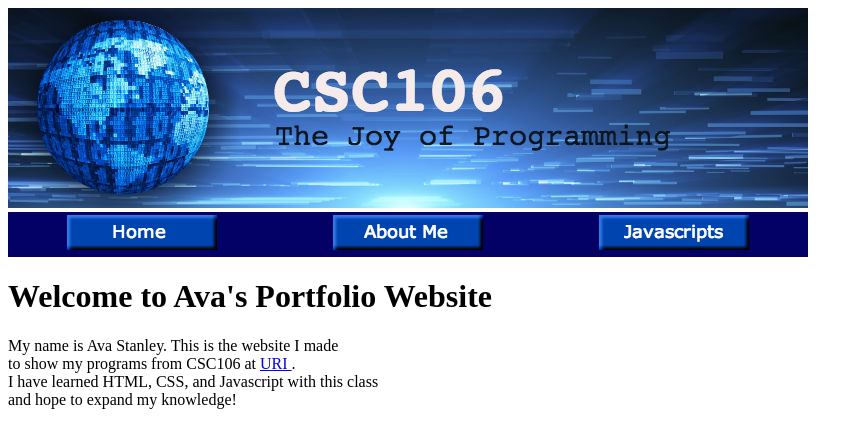
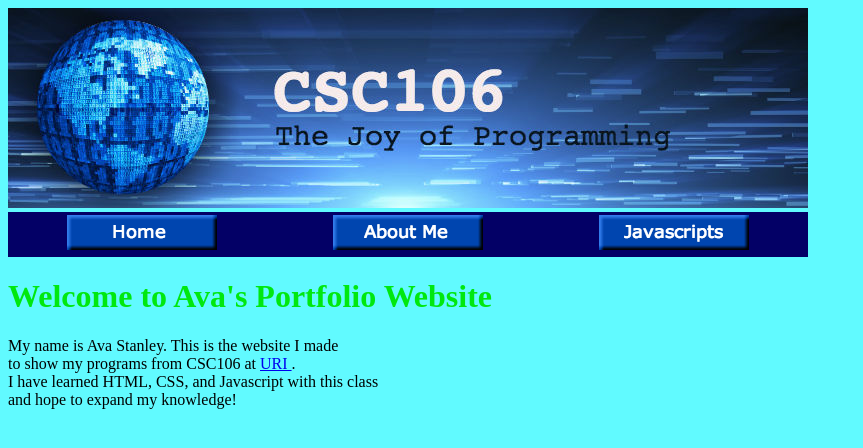
Before and after one commit to avastanley/avastanley.github.io, a plain HTML site: page index.html in a window 1280 px wide. Shown: the whole page, without its empty margins (0-863 px from the left). Drawn offline with Linux system fonts and the light colour scheme.

Commit message:
Update index.html

```diff
--- a/index.html
+++ b/index.html
@@ -3,6 +3,17 @@
     <head>
         <meta charset="utf-8">
         <title>Ava's Programming Portfolio</title>
+        <style>
+
+        h1 {
+            color: rgb(0, 232, 15);
+        }
+
+        body {
+            background-color: rgb(97, 250, 255);
+        }
+
+        </style>
     </head>
     <body>
           <img src="csc106_banner.jpg"> <br>
```
